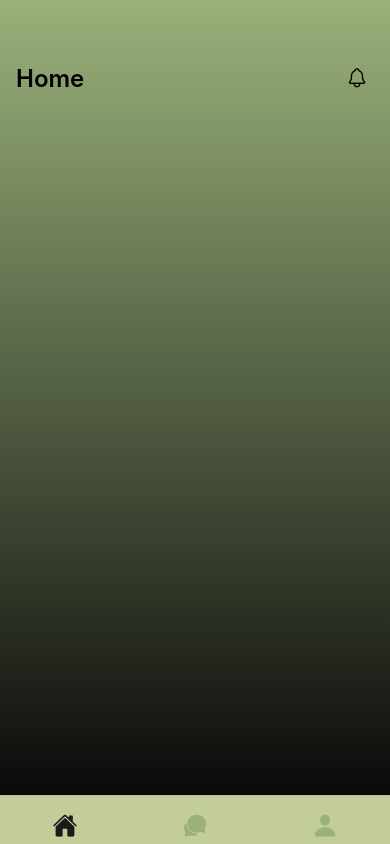
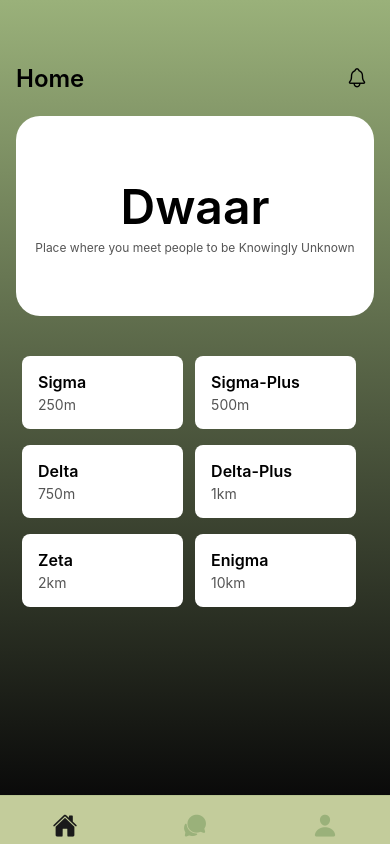
Before and after one commit to avserver-16/dwaar-frontend, a React Native app: screen /Main in a window 390 px wide. Built offline with nearby package versions, Linux system fonts and the light colour scheme.

Commit message:
feat: added a temporary cards and herosection to join gc

```diff
--- a/package.json
+++ b/package.json
@@ -18,10 +18,12 @@
     "expo-linear-gradient": "~15.0.8",
     "expo-status-bar": "~3.0.9",
     "react": "19.1.0",
+    "react-dom": "19.1.0",
     "react-native": "0.81.5",
     "react-native-reanimated": "~4.1.1",
     "react-native-safe-area-context": "~5.6.0",
-    "react-native-screens": "~4.16.0"
+    "react-native-screens": "~4.16.0",
+    "react-native-web": "^0.21.0"
   },
   "devDependencies": {
     "@types/react": "~19.1.0",
--- /dev/null
+++ b/src/Molecules/Card.tsx
@@ -0,0 +1,35 @@
+import React from "react";
+import { View, Text, StyleSheet } from "react-native";
+
+type CardProps = {
+  title: string;
+  subtitle: string;
+};
+
+const Card: React.FC<CardProps> = ({ title, subtitle }) => {
+  return (
+    <View style={styles.card}>
+      <Text style={styles.title}>{title}</Text>
+      <Text style={styles.subtitle}>{subtitle}</Text>
+    </View>
+  );
+};
+
+export default Card;
+
+const styles = StyleSheet.create({
+  card: {
+    padding: 16,
+    borderRadius: 8,
+    backgroundColor: "#ffffff",
+  },
+  title: {
+    fontSize: 16,
+    fontWeight: "600",
+  },
+  subtitle: {
+    fontSize: 14,
+    marginTop: 4,
+    color: "#555",
+  },
+});
--- /dev/null
+++ b/src/app/home/HeroSection.tsx
@@ -0,0 +1,38 @@
+import React from "react";
+import { View, Text, StyleSheet } from "react-native";
+
+
+
+const Hero = () => {
+    return (
+        <View style={styles.card}>
+            <Text style={styles.title}>Dwaar</Text>
+            <Text style={styles.subtitle}>Place where you meet people to be Knowingly Unknown</Text>
+
+        </View>
+    );
+};
+
+export default Hero;
+
+const styles = StyleSheet.create({
+    card: {
+        padding: 16,
+        borderRadius: 24,
+        backgroundColor: "#ffffff",
+        marginTop: 40,
+        height: 200,
+        alignItems: 'center',
+        justifyContent: 'center'
+    },
+    title: {
+        fontSize: 48,
+        fontWeight: "600",
+    },
+    subtitle: {
+        fontSize: 12,
+        marginTop: 4,
+        color: "#555",
+        textAlign:'center'
+    },
+});
--- a/src/app/home/HomeScreen.tsx
+++ b/src/app/home/HomeScreen.tsx
@@ -1,36 +1,48 @@
 import React from "react";
-import { StyleSheet, Text, View } from "react-native";
+import { ScrollView, StyleSheet, View } from "react-native";
 import GradientBackground from "../../../styles/Background";
 import Header from "../../Molecules/Header";
+import Card from "../../Molecules/Card";
+import Hero from "./HeroSection";
 
 const HomeScreen = () => {
+const d=[
+  {title:"Sigma",subtitle:"250m"},
+  {title:"Sigma-Plus",subtitle:"500m"},
+  {title:"Delta",subtitle:"750m"},
+  {title:"Delta-Plus",subtitle:"1km"},
+  {title:"Zeta",subtitle:"2km"},
+  {title:"Enigma",subtitle:"10km"},
+
+]
+
   return (
     <GradientBackground>
       <Header title="Home" showNotification={true} />
-      <View style={styles.center}>
-
-      </View>
+      <Hero />
+      <ScrollView contentContainerStyle={styles.container}>
+        {[...Array(6)].map((_, i) => (
+          <View key={i} style={styles.cardWrapper}>
+            <Card title={d[i].title} subtitle={d[i].subtitle} />
+          </View>
+        ))}
+      </ScrollView>
     </GradientBackground>
   );
 };
 
 const styles = StyleSheet.create({
-  center: {
-    flex: 1,
-    justifyContent: "center",
-    alignItems: "center",
-    paddingHorizontal: 24,
+  container: {
+    flexDirection: "row",
+    flexWrap: "wrap",
+    // paddingHorizontal: 16,
+    paddingTop: 16,
+    marginTop: 24
   },
-  title: {
-    fontSize: 32,
-    fontWeight: "700",
-    color: "#1a1a1a",
-    marginBottom: 8,
-  },
-  subtitle: {
-    fontSize: 15,
-    color: "#9AB17A",
-    textAlign: "center",
+  cardWrapper: {
+    width:'45%',
+    marginBottom: 16,
+    marginHorizontal: 6,
   },
 });
 
```
Also changed, not shown: 1 other file (tests, documents, lock files or other folders).
